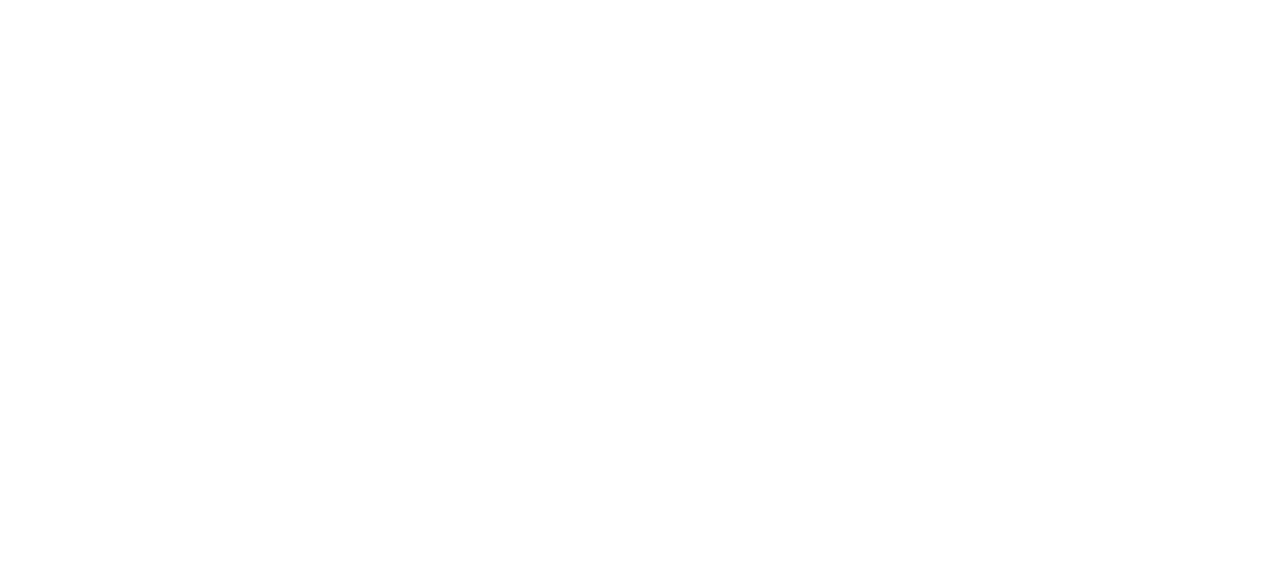
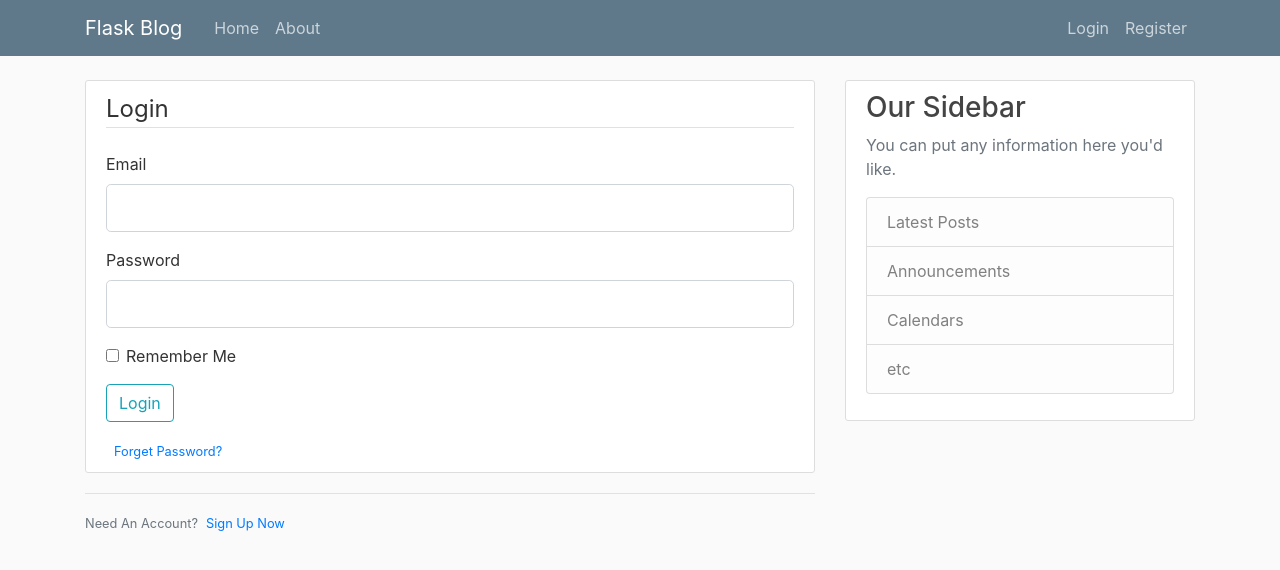
Before and after one commit to Anshul5195/Flask_Blog, a Flask app: page /login in a window 1280 px wide. Before the commit the part shown is empty. Shown: the top 570 px of the page. Run offline with Flask 2, Linux system fonts and the light colour scheme; some libraries are stand-ins or nearby versions.

Commit message:
added login form
Added validation in registration and login form also

```diff
--- a/flaskblog.py
+++ b/flaskblog.py
@@ -42,9 +42,15 @@ def register():
     return render_template('register.html', title='Register', form=form)
 
 
-@app.route('/login')
+@app.route('/login', methods=['GET', 'POST'])
 def login():
     form = LoginFrom()
+    if form.validate_on_submit():
+        if form.email.data == 'anshulrajput229@gmail.com' and form.password.data == 'qwerty123':
+            flash('You have been logged in!', 'success')
+            return redirect(url_for('home'))
+        else:
+            flash('Login unsuccessful please check username and password', 'danger')
     return render_template('login.html', title='Login', form=form)
 
 
--- a/templates/layout.html
+++ b/templates/layout.html
@@ -28,13 +28,13 @@
           </button>
           <div class="collapse navbar-collapse" id="navbarToggle">
             <div class="navbar-nav mr-auto">
-              <a class="nav-item nav-link" href="/">Home</a>
-              <a class="nav-item nav-link" href="/about">About</a>
+              <a class="nav-item nav-link" href="{{ url_for('home') }}">Home</a>
+              <a class="nav-item nav-link" href="{{ url_for('about') }}">About</a>
             </div>
             <!-- Navbar Right Side -->
             <div class="navbar-nav">
-              <a class="nav-item nav-link" href="/login">Login</a>
-              <a class="nav-item nav-link" href="/register">Register</a>
+              <a class="nav-item nav-link" href="{{ url_for('login') }}">Login</a>
+              <a class="nav-item nav-link" href="{{ url_for('register') }}">Register</a>
             </div>
           </div>
         </div>
--- a/templates/login.html
+++ b/templates/login.html
@@ -0,0 +1,55 @@
+{% extends 'layout.html' %}
+
+{% block content %}
+    <div class="content-section">
+        <form method="POST" action="">
+            {{ form.hidden_tag() }}
+            <fieldset class="form-group">
+                <legend class="border-bottom mb-4">Login</legend>
+                <div class="form-group">
+                    {{ form.email.label(class="form-control-label") }}
+
+                    {% if form.email.errors %}
+                        {{ form.email(class="form-control form-control-lg is-invalid") }}
+                        <div class="invalid-feedback">
+                            {% for error in form.email.errors %}
+                                <span>{{ error }}</span>
+                            {% endfor %}
+                        </div>
+                    {% else %}
+                        {{ form.email(class="form-control form-control-lg") }}
+                    {% endif %}
+                </div>
+                <div class="form-group">
+                    {{ form.password.label(class="form-control-label") }}
+
+                    {% if form.password.errors %}
+                        {{ form.password(class="form-control form-control-lg is-invalid") }}
+                        <div class="invalid-feedback">
+                            {% for error in form.password.errors %}
+                                <span>{{ error }}</span>
+                            {% endfor %}
+                        </div>
+                    {% else %}
+                        {{ form.password(class="form-control form-control-lg") }}
+                    {% endif %}
+                </div>
+                <div class="form-check">
+                    {{ form.remember(class="form-check-input") }}
+                    {{ form.remember.label(class="form-check-label") }}
+                </div>
+            </fieldset>
+            <div class="form-group">
+                {{ form.submit(class="btn btn-outline-info") }}
+            </div>
+            <small class="text-muted ml-2">
+                <a href="#">Forget Password? </a>
+            </small>
+        </form>
+    </div>
+    <div class="border-top pt-3">
+        <small class="text-muted">
+            Need An Account?<a class="ml-2" href="{{ url_for('register') }}">Sign Up Now</a>
+        </small>
+    </div>
+{% endblock content %}
```
Also changed, not shown: templates/register.html (+44 -4 lines).
